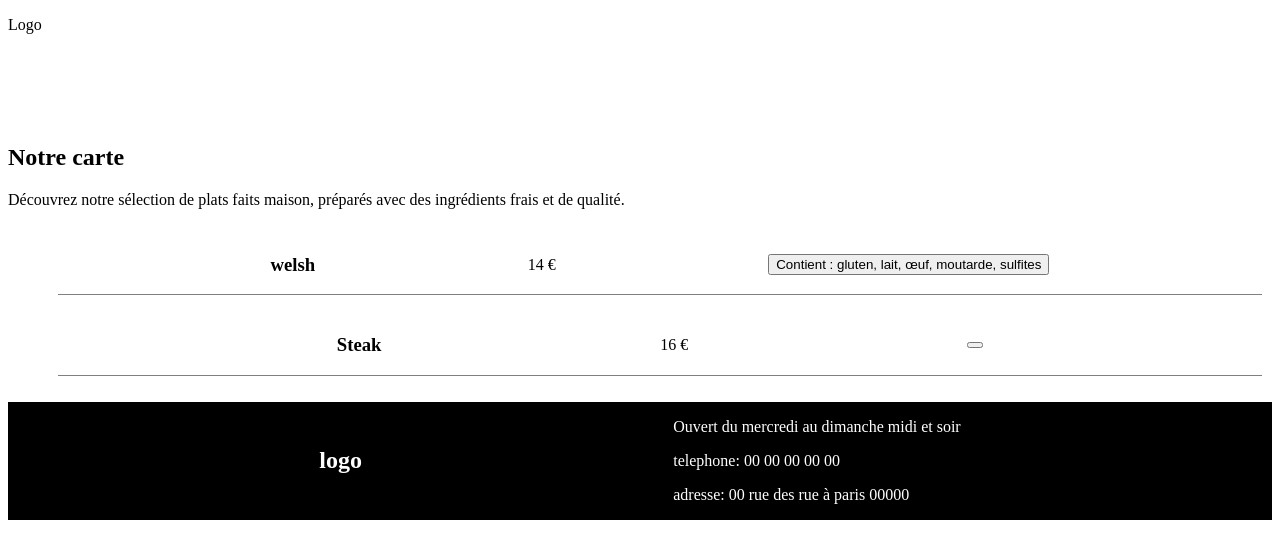
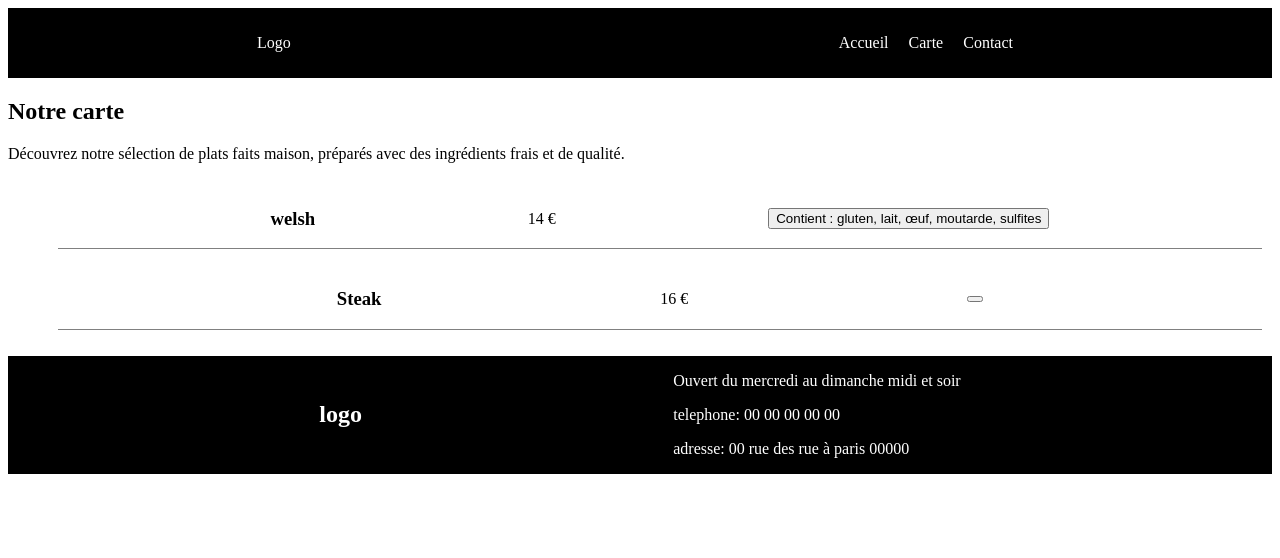
Before and after one commit to deknuydtbenjamin/restau, a React (Vite) app: page / in a window 1280 px wide. Shown: the top 558 px of the page. Built offline with nearby package versions, Linux system fonts and the light colour scheme.

Commit message:
style: header

```diff
--- a/src/components/header/Header.tsx
+++ b/src/components/header/Header.tsx
@@ -2,10 +2,10 @@ import style from "./header.module.css"
 
 export default function Header(){
     return(
-        <header>
+        <header className={style.header}>
             <p>Logo</p>
             <section>
-                <ul>
+                <ul className={style.menu}>
                     <li><a href="/">Accueil</a></li>
                     <li><a href="/">Carte</a></li>
                     <li><a href="/">Contact</a></li>
--- a/src/components/header/header.module.css
+++ b/src/components/header/header.module.css
@@ -0,0 +1,10 @@
+.header{
+    display: flex;
+    color: white;
+    background-color: black;
+    justify-content: space-around;
+    align-items: center;
+}
+.menu{
+    display: flex;
+}
```
